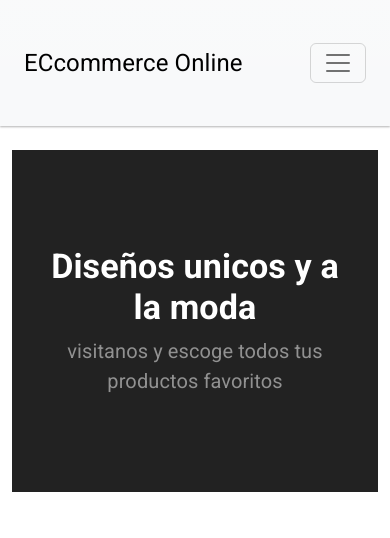
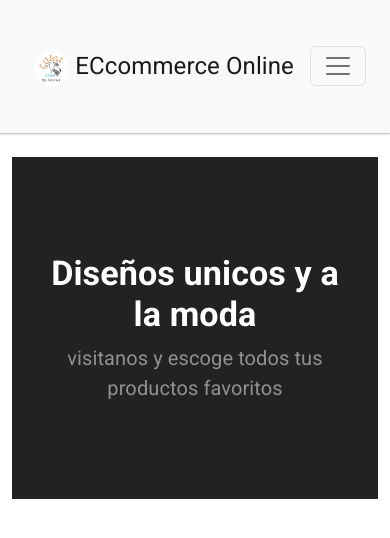
Before and after one commit to thenexusG/client, an Angular app: page /administrador/list in a window 390 px wide. Shown: the top 538 px of the page. Built offline with nearby package versions, Linux system fonts and the light colour scheme; no server answers.

Commit message:
cambio responsive y logo

```diff
--- a/src/app/component/navigation/navigation.component.html
+++ b/src/app/component/navigation/navigation.component.html
@@ -1,13 +1,18 @@
 <nav class="navbar navbar-expand-lg navbar-light bg-light">
     <div class="container p-4">
-        <a class="navbar-brand" href="/">ECcommerce Online</a>
+        <img src="../../../assets/logo.png" width="15%" height="auto"> <a class="navbar-brand" href="/">ECcommerce
+            Online</a>
         <button class="navbar-toggler" type="button" data-bs-toggle="collapse" data-bs-target="#navbarSupportedContent"
-            aria-controls="navbarSupportedContent" aria-expanded="false" aria-label="Toggle navigation"><span
-                class="navbar-toggler-icon"></span></button>
+            aria-controls="navbarSupportedContent" aria-expanded="false" aria-label="Toggle navigation">
+            <span class="navbar-toggler-icon"></span>
+        </button>
+
         <div class="collapse navbar-collapse" id="navbarSupportedContent">
             <ul class="navbar-nav ml-auto mb-2 mb-lg-0 ms-lg-4">
-                <li *ngIf="showButtonsList" class="nav-item"><a class="nav-link active" (click)="navigateAdd()">Agregar prenda</a></li>
-                <li *ngIf="showButtonsAdd" class="nav-item"><a class="nav-link active" (click)="navigateList()">Lista de prendas</a></li>
+                <li *ngIf="showButtonsList" class="nav-item"><a class="nav-link active" (click)="navigateAdd()">Agregar
+                        prenda</a></li>
+                <li *ngIf="showButtonsAdd" class="nav-item"><a class="nav-link active" (click)="navigateList()">Lista de
+                        prendas</a></li>
 
                 <!--<li class="nav-item"><a class="nav-link active" aria-current="page" href="#!">Home</a></li>
                 <li class="nav-item"><a class="nav-link" href="#!">About</a></li> -->
--- a/src/index.html
+++ b/src/index.html
@@ -8,7 +8,13 @@
   <link rel="icon" type="image/x-icon" href="favicon.ico">
 
   <!-- BOOTSTRAP-->
-  <link rel="stylesheet" href="https://cdn.jsdelivr.net/npm/bootstrap@5.3.2/dist/css/bootstrap.min.css" integrity="sha384-T3c6CoIi6uLrA9TneNEoa7RxnatzjcDSCmG1MXxSR1GAsXEV/Dwwykc2MPK8M2HN" crossorigin="anonymous">
+  <!-- Bootstrap CSS (ya sea a través de CDN o instalado localmente) -->
+<link href="https://cdn.jsdelivr.net/npm/bootstrap@5.0.0/dist/css/bootstrap.min.css" rel="stylesheet">
+
+<!-- Bootstrap JS (al final del cuerpo) -->
+<script src="https://cdn.jsdelivr.net/npm/bootstrap@5.0.0/dist/js/bootstrap.bundle.min.js"></script>
+
+
   <!-- FONT AWESOME -->
   <link rel="stylesheet" href="https://use.fontawesome.com/releases/v5.15.4/css/all.css" integrity="sha384-DyZ88mC6Up2uqS4h/KRgHuoeGwBcD4Ng9SiP4dIRy0EXTlnuz47vAwmeGwVChigm" crossorigin="anonymous"/>
   <link rel="stylesheet" href="assets/cyborg.css">
```
Also changed, not shown: src/assets/logo.png (added).
